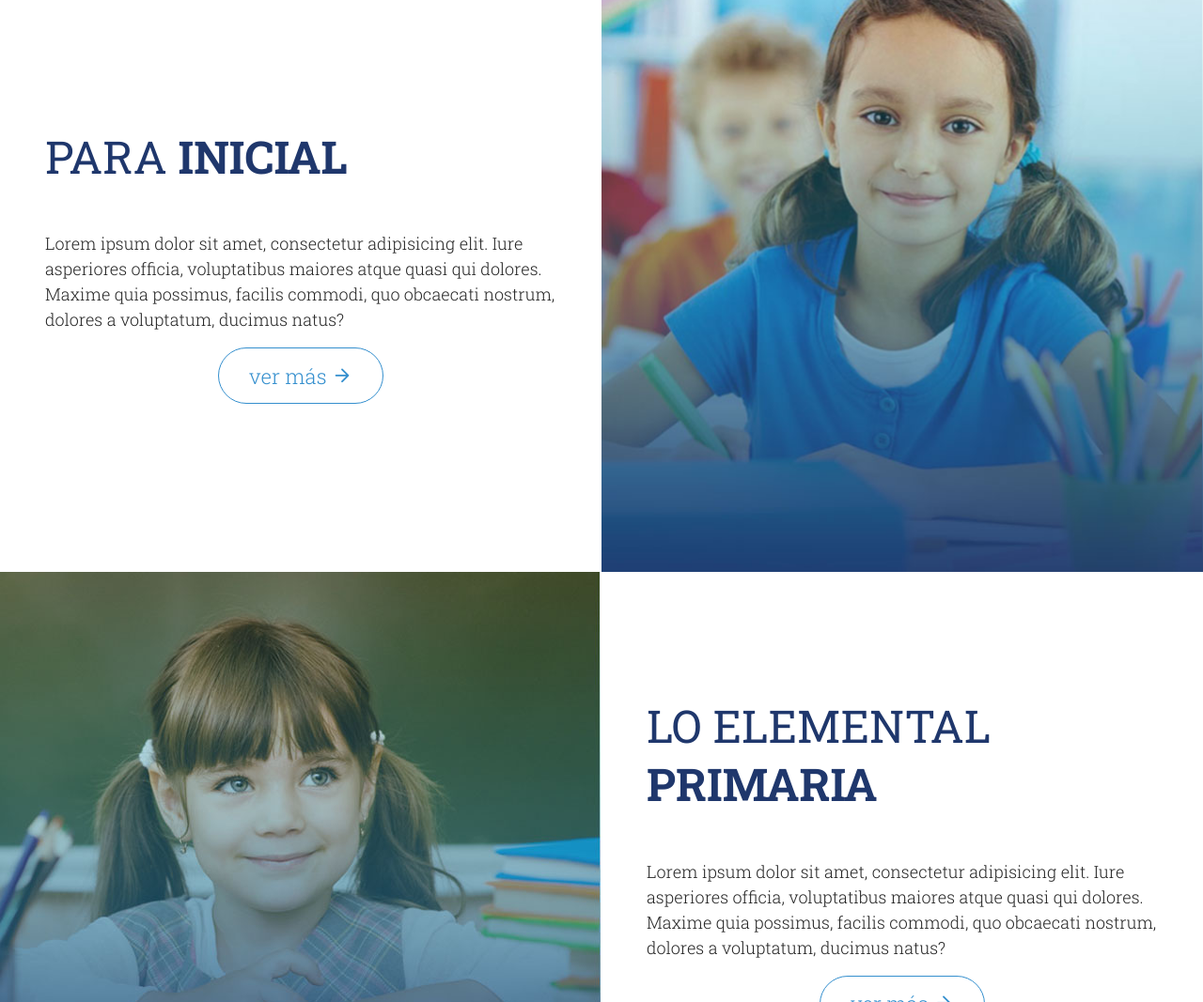
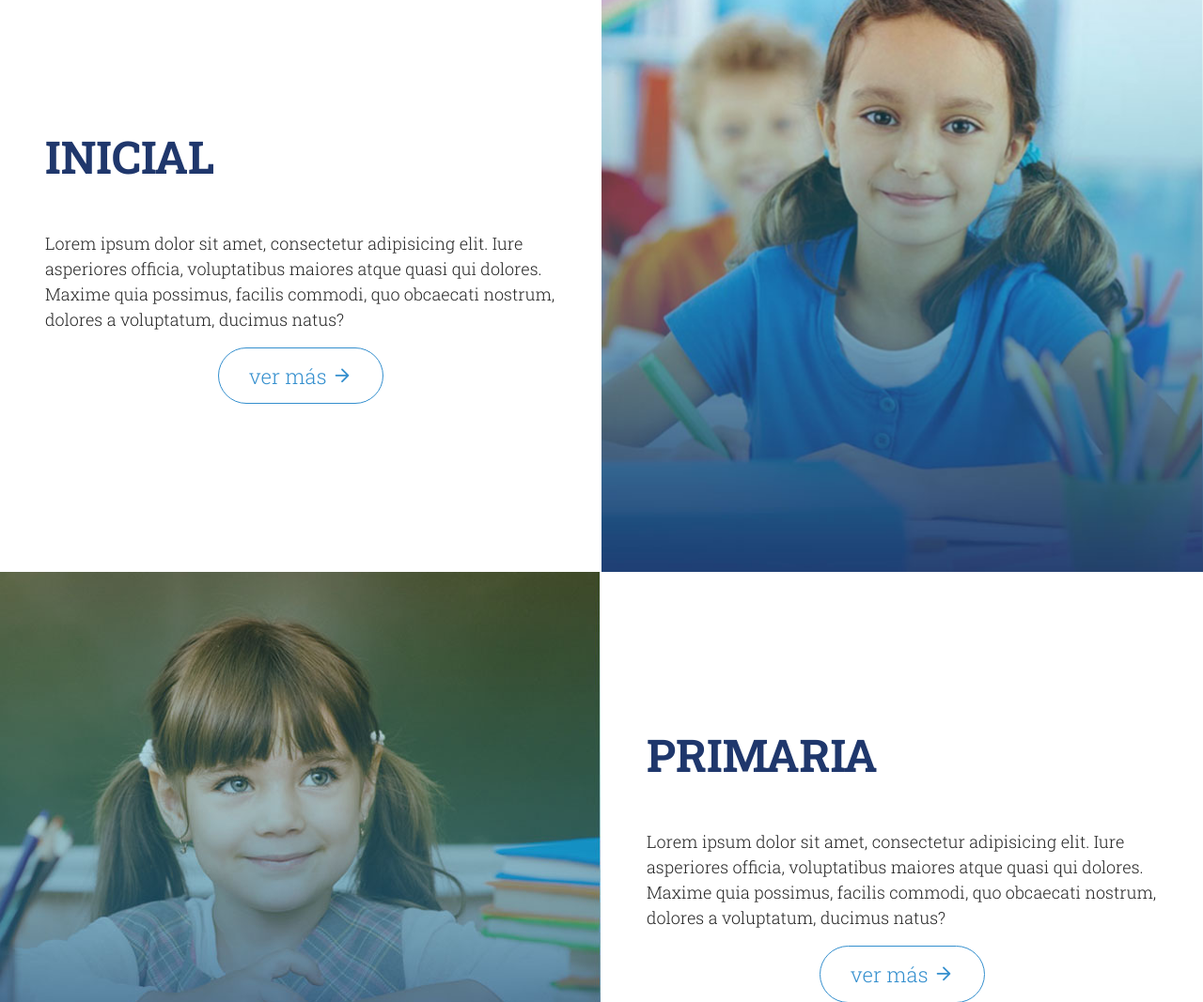
Before and after one commit to jolupeza/villamaria-front, a website: page app/propuesta.html in a window 1280 px wide. Shown: the part 1460-2527 px from the top of the page at 94% size. Drawn offline with Linux system fonts and the light colour scheme; files whose address does not match are found by name.

Commit message:
Change text sub titles in propuesta

```diff
--- a/app/propuesta.html
+++ b/app/propuesta.html
@@ -108,7 +108,7 @@
       <img src="images/prekinder.jpg" alt="Pre Kinder" class="img-fluid d-lg-block">
     </figure>
     <article class="Page__content d-flex flex-wrap align-content-center">
-      <h3 class="Page__subtitle text-uppercase mb-5">Para <span>Inicial</span></h3>
+      <h3 class="Page__subtitle text-uppercase mb-5"><span>Inicial</span></h3>
       <p>Lorem ipsum dolor sit amet, consectetur adipisicing elit. Iure asperiores officia, voluptatibus maiores atque quasi qui dolores. Maxime quia possimus, facilis commodi, quo obcaecati nostrum, dolores a voluptatum, ducimus natus?</p>
       <p class="text-center">
         <a href="propuesta-inicial.html" class="Button Button--ghost Button--ghost--second">ver más <i class="icon-arrow-right"></i></a>
@@ -121,7 +121,7 @@
       <img src="images/primaria.jpg" alt="Primaria" class="img-fluid d-lg-block">
     </figure>
     <article class="Page__content d-flex flex-wrap align-content-center">
-      <h3 class="Page__subtitle text-uppercase mb-5">Lo elemental <span>primaria</span></h3>
+      <h3 class="Page__subtitle text-uppercase mb-5"><span>Primaria</span></h3>
       <p>Lorem ipsum dolor sit amet, consectetur adipisicing elit. Iure asperiores officia, voluptatibus maiores atque quasi qui dolores. Maxime quia possimus, facilis commodi, quo obcaecati nostrum, dolores a voluptatum, ducimus natus?</p>
       <p class="text-center">
         <a href="propuesta-primaria.html" class="Button Button--ghost Button--ghost--second">ver más <i class="icon-arrow-right"></i></a>
```
